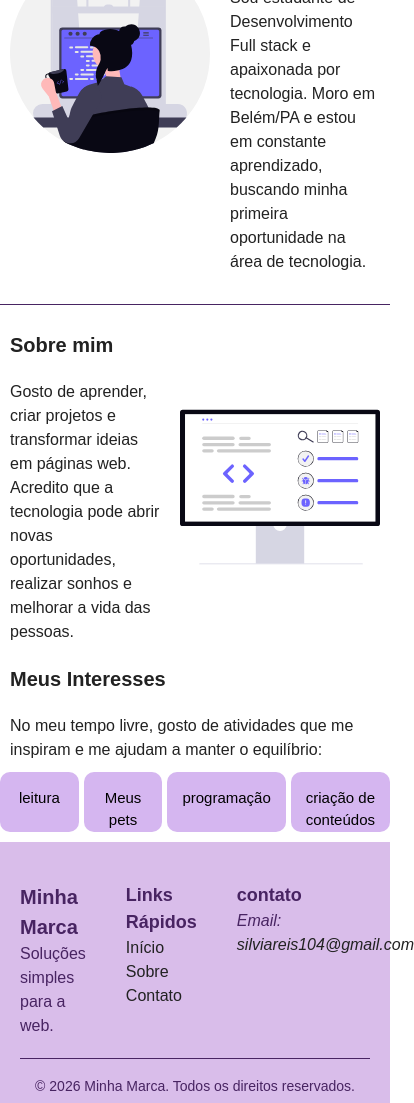
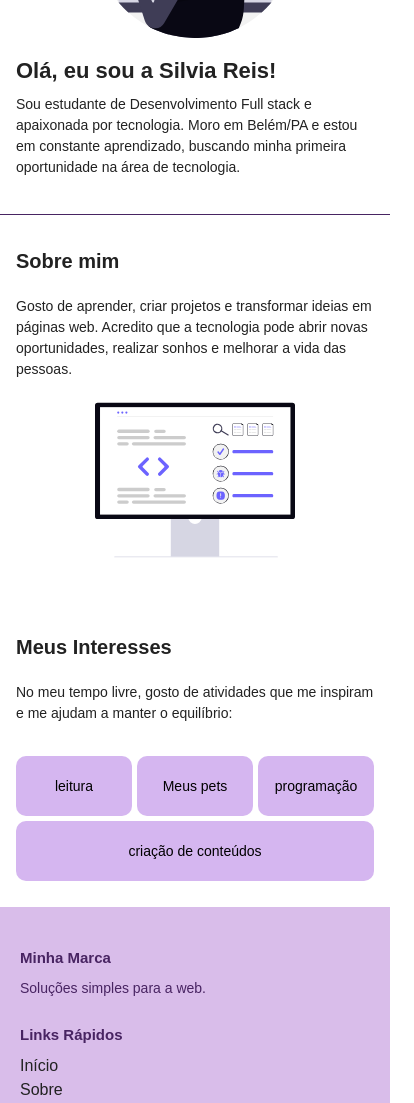
Before and after one commit to Silviareis1/perfil-senac, a plain HTML site: page index.html in a window 390 px wide. Shown: the part 308-1411 px from the top of the page, 414 px wide, since content can reach past the window. Drawn offline with Linux system fonts and the light colour scheme.

Commit message:
feat: finaliza responsividade e prepara publicação

```diff
--- a/index.html
+++ b/index.html
@@ -27,7 +27,7 @@
    <nav class="menu-navegacao">
       <ul class="menu">
          <li>
-            <a href="#inicio">Inicio</a>
+            <a href="#inicio">Início</a>
          </li>
          <li>
             <a href="#sobre-mim">Sobre Mim</a>
--- a/style.css
+++ b/style.css
@@ -65,23 +65,33 @@ h1 {
    font-size: 3.2rem;
    line-height: 1.2;
 }
+
 h3 {
    font-size: 2rem;
 }
+
 h4 {
    font-size: 1.8rem;
 }
+
 h5 {
    font-size: 1.6rem;
 }
+
 p,
 .menu a,
 address {
    font-size: 1.6rem;
 }
+
+address {
+   overflow-wrap: anywhere;
+}
+
 small {
    font-size: 1.4rem;
 }
+
 .conteudo p {
    font-size: 1.5rem;
 }
@@ -180,14 +190,17 @@ main {
 }
 
 .conteudo {
+   display: flex;
+   justify-content: center;
+   align-items: center;
    border-radius: 10px;
    padding: 15px;
-   gap: 5px;
    background-color: var(--cor-lilas-claro);
    flex-basis: 100px;
    flex-grow: 1;
    text-align: center;
-   height: 60px;
+   min-height: 60px;
+   height: auto;
 }
 
 /* RODAPÉ */
@@ -238,3 +251,88 @@ main {
    text-align: center;
    color: var(--cor-primaria);
 }
+
+@media (max-width: 600px) {
+   body {
+      font-size: 1.6rem;
+      line-height: 1.5;
+   }
+
+   .hero .img-hero {
+      margin-right: 0;
+      margin-bottom: 20px;
+   }
+
+   .container img {
+      margin-left: 0;
+      margin-bottom: 20px;
+   }
+
+   h1 {
+      font-size: 2.2rem;
+      line-height: 1.2;
+      margin-bottom: 1rem;
+   }
+
+   h3 {
+      font-size: 1.5rem;
+   }
+
+   h4 {
+      font-size: 1.5rem;
+   }
+
+   h5 {
+      font-size: 1.4rem;
+   }
+
+   p,
+   .menu a,
+   address {
+      font-size: 1.4rem;
+   }
+
+   .menu {
+      gap: 1.5rem;
+   }
+
+   small {
+      font-size: 1.3rem;
+   }
+
+   .conteudo p {
+      font-size: 1.4rem;
+   }
+
+   .hero {
+      flex-direction: column;
+      align-items: center;
+      width: 100%;
+      padding: 1.6rem;
+   }
+
+   .container {
+      flex-direction: column;
+      padding: 1.6rem;
+   }
+
+   .card {
+      flex-wrap: wrap;
+      padding: 1.6rem;
+   }
+
+   .rodape {
+      width: 100%;
+   }
+
+   .rodape h3,
+   .rodape h4 {
+      margin-bottom: 0.8rem;
+   }
+
+   .rodape-conteudo {
+      flex-direction: column;
+      width: 100%;
+      gap: 2.5rem;
+   }
+}
```
Also changed, not shown: 1 other file.
